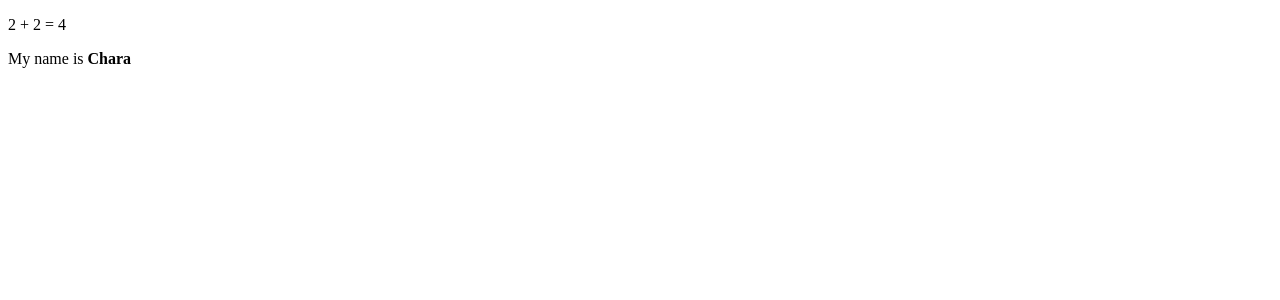
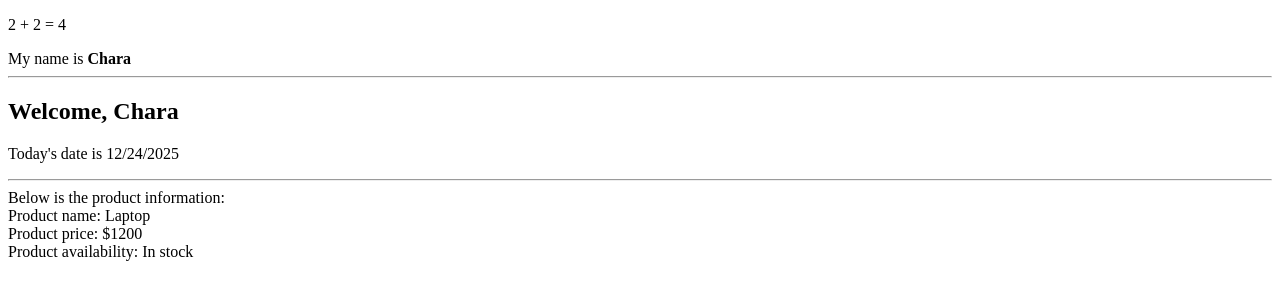
Before and after one commit to CharaD7/ReactGuide, a React (Vite) app: page / in a window 1280 px wide. Shown: the top 300 px of the page. Built offline with nearby package versions, Linux system fonts and the light colour scheme.

Commit message:
Completed variable embedding exercise

```diff
--- a/src/App.jsx
+++ b/src/App.jsx
@@ -1,3 +1,5 @@
+import Greeting from "./components/Greeting";
+import ProductInfo from "./components/ProductInfo";
 
 const App = () => {
 	const myName = "Chara";
@@ -6,6 +8,10 @@ const App = () => {
 		<section>
 			<p>2 + 2 = {2 + 2}</p>
 			My name is <strong>{ myName }</strong>
+			<hr />
+			<Greeting username={myName} />
+			<hr />
+			<ProductInfo />
 		</section>
   )
 }
--- /dev/null
+++ b/src/components/Greeting.jsx
@@ -0,0 +1,10 @@
+const Greeting = ( { username }) => {
+  return (
+    <div>
+			<h1>Welcome, { username }</h1>
+			<p>Today's date is { new Date().toLocaleDateString() }</p>
+		</div>
+  )
+}
+
+export default Greeting;
--- /dev/null
+++ b/src/components/ProductInfo.jsx
@@ -0,0 +1,20 @@
+const ProductInfo = (  ) => {
+	const product = {
+		name: "Laptop",
+		price: 1200,
+		availability: "In stock",
+	};
+
+  return (
+		<>
+			<div>
+				Below is the product information: <br />
+				Product name: { product.name } <br />
+				Product price: ${ product.price } <br />
+				Product availability: { product.availability }
+			</div>
+		</>
+  )
+}
+
+export default ProductInfo
```
